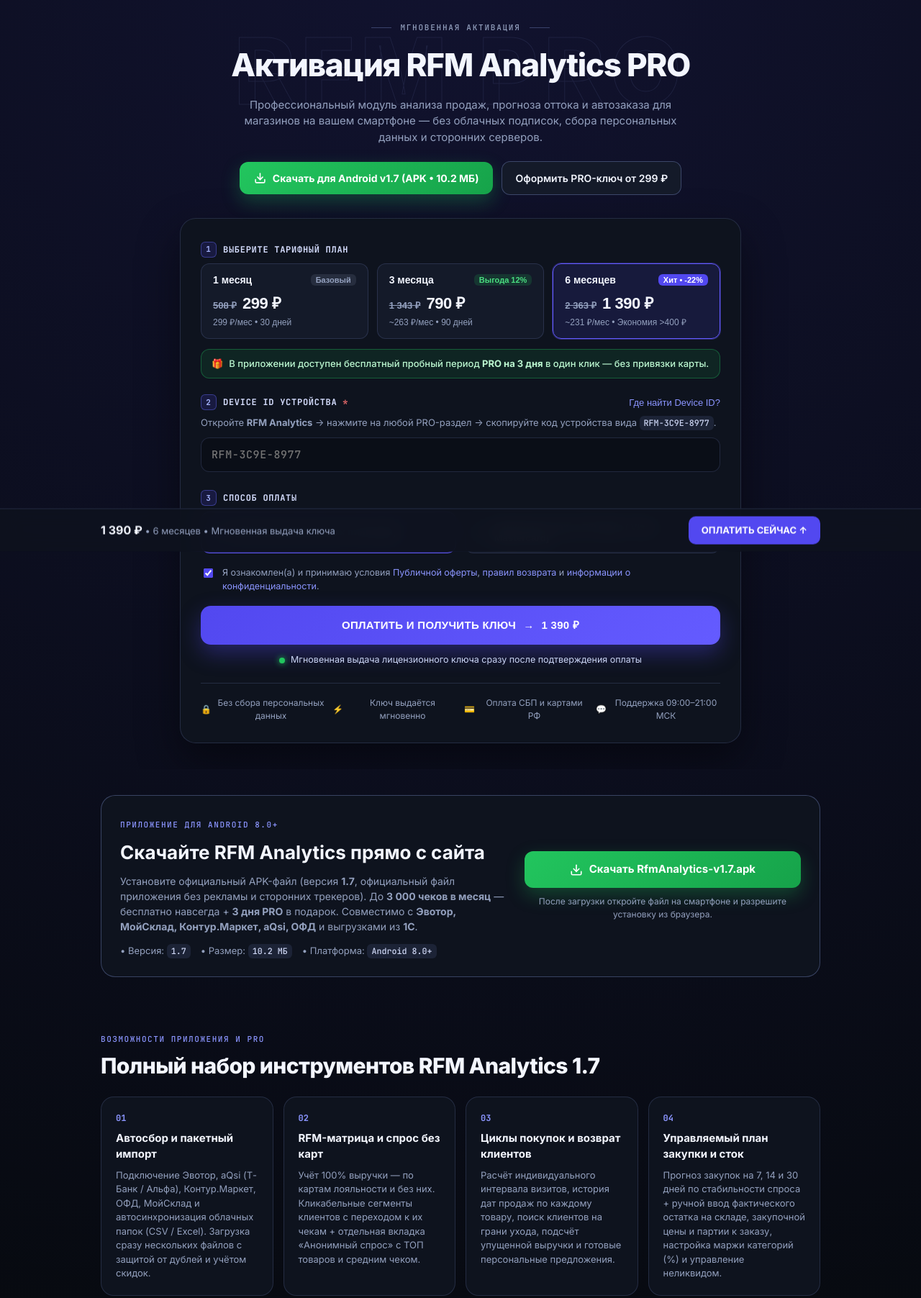
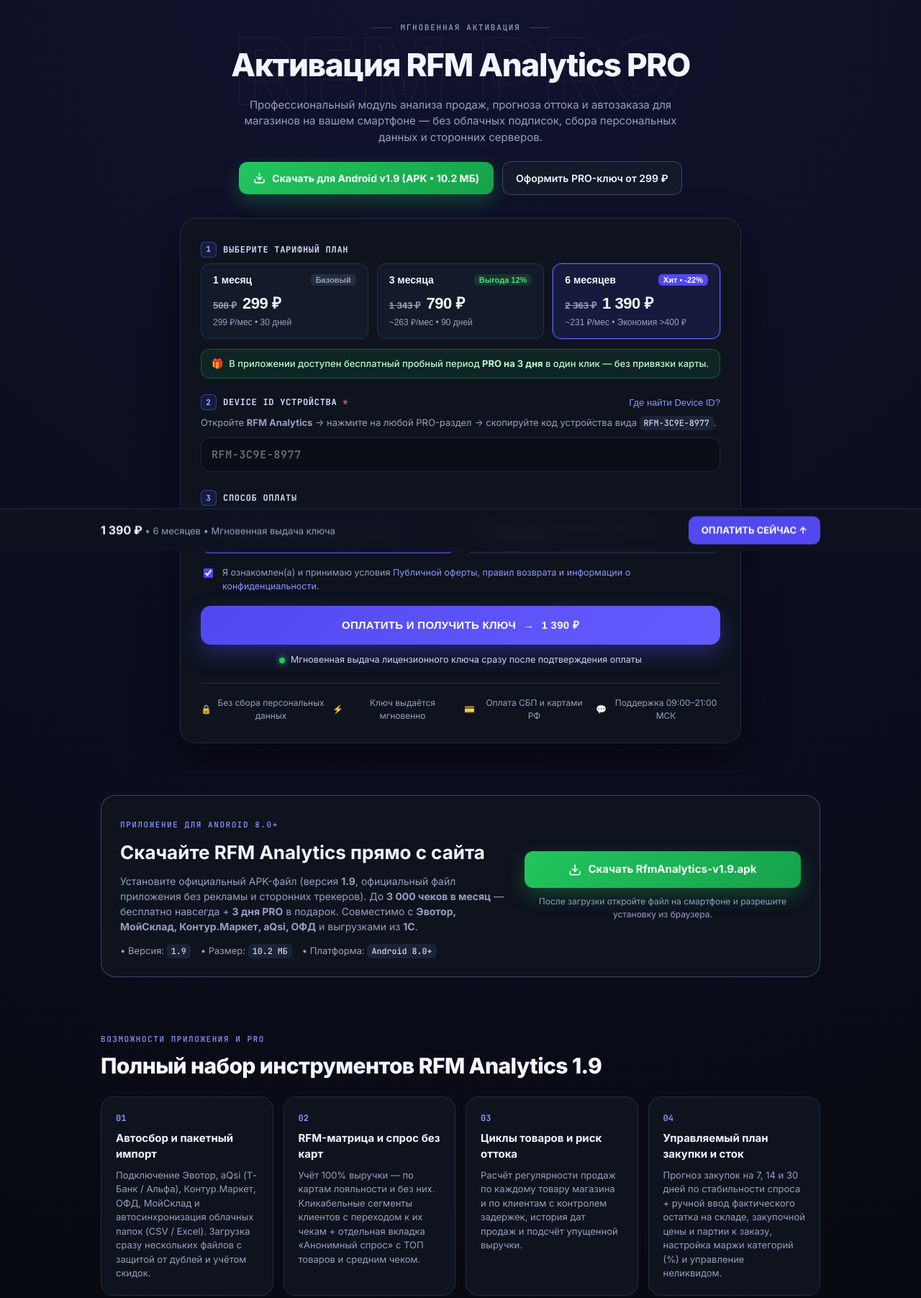
Before and after one commit to EasyNickHub/rfmanalytics-site, a plain HTML site: page index.html in a window 1280 px wide. Shown: the part 100-1904 px from the top of the page at 72% size. Drawn offline with Linux system fonts and the light colour scheme.

Commit message:
Release v1.9 (build 9): update APK, store-wide cycles, remove SHA-256

```diff
--- a/index.html
+++ b/index.html
@@ -4,7 +4,7 @@
   <meta charset="UTF-8" />
   <meta name="viewport" content="width=device-width, initial-scale=1.0" />
   <title>RFM Analytics — Аналитика продаж, учёт и автозаказ для касс (Эвотор, МойСклад, 1С)</title>
-  <meta name="description" content="Скачать RFM Analytics 1.7 на Android бесплатно (до 3 000 чеков/мес + 3 дня PRO бесплатно): RFM-матрица, аналитика анонимного спроса, план автозаказа с ручным вводом остатков и цен, расчёт упущенной выручки. Эвотор, МойСклад, Контур.Маркет, aQsi, ОФД и 1С." />
+  <meta name="description" content="Скачать RFM Analytics 1.9 на Android бесплатно (до 3 000 чеков/мес + 3 дня PRO бесплатно): RFM-матрица, аналитика анонимного спроса, план автозаказа с ручным вводом остатков и цен, расчёт упущенной выручки. Эвотор, МойСклад, Контур.Маркет, aQsi, ОФД и 1С." />
   <meta name="keywords" content="RFM анализ, аналитика продаж Android, автозаказ поставщикам, ABC XYZ анализ, учет остатков и закупок, Эвотор аналитика, МойСклад отчеты, Контур Маркет, aQsi касса, ОФД чеки, упущенная выручка, приложение для розничного магазина" />
   <meta name="robots" content="index, follow" />
   <meta name="google-site-verification" content="pWfbYv-F8W7Id_dpy9z2B5LiRByqvF4GBSKoa-mpiX4" />
@@ -13,13 +13,13 @@
   <meta property="og:type" content="website" />
   <meta property="og:locale" content="ru_RU" />
   <meta property="og:site_name" content="RFM Analytics PRO" />
-  <meta property="og:title" content="RFM Analytics 1.7 — Аналитика продаж и автозаказ для касс на Android" />
+  <meta property="og:title" content="RFM Analytics 1.9 — Аналитика продаж и автозаказ для касс на Android" />
   <meta property="og:description" content="Контроль 100% выручки, RFM и анонимный спрос, циклы покупок, упущенная выручка, план закупки с вводом остатков и закупочных цен. 3 дня PRO бесплатно внутри приложения." />
   <meta property="og:url" content="https://rfmpro.ru/" />
   <meta property="og:image" content="https://rfmpro.ru/favicon.png" />
   <meta name="twitter:card" content="summary" />
-  <meta name="twitter:title" content="RFM Analytics 1.7 — Аналитика продаж и автозаказ для касс на Android" />
-  <meta name="twitter:description" content="Скачайте RFM Analytics 1.7 для Android бесплатно (до 3 000 чеков/мес + 3 дня PRO бесплатно)." />
+  <meta name="twitter:title" content="RFM Analytics 1.9 — Аналитика продаж и автозаказ для касс на Android" />
+  <meta name="twitter:description" content="Скачайте RFM Analytics 1.9 для Android бесплатно (до 3 000 чеков/мес + 3 дня PRO бесплатно)." />
   <meta name="twitter:image" content="https://rfmpro.ru/favicon.png" />
   <link rel="icon" href="/favicon.ico" sizes="any" />
   <link rel="icon" type="image/png" sizes="120x120" href="/favicon-120.png" />
@@ -38,9 +38,9 @@
         "name": "RFM Analytics",
         "operatingSystem": "Android 8.0+",
         "applicationCategory": "BusinessApplication",
-        "softwareVersion": "1.7",
+        "softwareVersion": "1.9",
         "url": "https://rfmpro.ru/",
-        "downloadUrl": "https://rfmpro.ru/RfmAnalytics-v1.7.apk",
+        "downloadUrl": "https://rfmpro.ru/RfmAnalytics-v1.9.apk",
         "image": "https://rfmpro.ru/favicon.png",
         "description": "Офлайн-приложение для аналитики продаж, RFM-матрицы и анонимного спроса, расчёта циклов покупок, упущенной выручки и плана закупки с ручным вводом остатков на складе и закупочных цен. Поддержка Эвотор, МойСклад, Контур.Маркет, aQsi, ОФД и пакетного импорта таблиц из 1С.",
         "offers": [
@@ -160,9 +160,9 @@
             Профессиональный модуль анализа продаж, прогноза оттока и автозаказа для магазинов на вашем смартфоне — без облачных подписок, сбора персональных данных и сторонних серверов.
           </p>
           <div class="hero-cta-row">
-            <a href="RfmAnalytics-v1.7.apk" download="RfmAnalytics-v1.7.apk" class="btn-download">
+            <a href="RfmAnalytics-v1.9.apk" download="RfmAnalytics-v1.9.apk" class="btn-download">
               <svg width="17" height="17" viewBox="0 0 24 24" fill="none" stroke="currentColor" stroke-width="2.2" stroke-linecap="round" stroke-linejoin="round" aria-hidden="true"><path d="M21 15v4a2 2 0 0 1-2 2H5a2 2 0 0 1-2-2v-4"/><polyline points="7 10 12 15 17 10"/><line x1="12" y1="15" x2="12" y2="3"/></svg>
-              Скачать для Android v1.7 (APK • 10.2 МБ)
+              Скачать для Android v1.9 (APK • 10.2 МБ)
             </a>
             <a href="#orderForm" class="btn-secondary-hero">Оформить PRO-ключ от 299 ₽</a>
           </div>
@@ -318,18 +318,18 @@
             <span class="section-kicker">ПРИЛОЖЕНИЕ ДЛЯ ANDROID 8.0+</span>
             <h2>Скачайте RFM Analytics прямо с сайта</h2>
             <p class="download-desc">
-              Установите официальный APK-файл (версия <b>1.7</b>, официальный файл приложения без рекламы и сторонних трекеров). До <b>3 000 чеков в месяц</b> — бесплатно навсегда + <b>3 дня PRO</b> в подарок. Совместимо с <b>Эвотор, МойСклад, Контур.Маркет, aQsi, ОФД</b> и выгрузками из <b>1С</b>.
+              Установите официальный APK-файл (версия <b>1.9</b>, официальный файл приложения без рекламы и сторонних трекеров). До <b>3 000 чеков в месяц</b> — бесплатно навсегда + <b>3 дня PRO</b> в подарок. Совместимо с <b>Эвотор, МойСклад, Контур.Маркет, aQsi, ОФД</b> и выгрузками из <b>1С</b>.
             </p>
             <div class="download-meta">
-              <span>• Версия: <code>1.7</code></span>
+              <span>• Версия: <code>1.9</code></span>
               <span>• Размер: <code>10.2 МБ</code></span>
               <span>• Платформа: <code>Android 8.0+</code></span>
             </div>
           </div>
           <div class="download-actions">
-            <a href="RfmAnalytics-v1.7.apk" download="RfmAnalytics-v1.7.apk" class="btn-download btn-download-lg">
+            <a href="RfmAnalytics-v1.9.apk" download="RfmAnalytics-v1.9.apk" class="btn-download btn-download-lg">
               <svg width="18" height="18" viewBox="0 0 24 24" fill="none" stroke="currentColor" stroke-width="2.2" stroke-linecap="round" stroke-linejoin="round" aria-hidden="true"><path d="M21 15v4a2 2 0 0 1-2 2H5a2 2 0 0 1-2-2v-4"/><polyline points="7 10 12 15 17 10"/><line x1="12" y1="15" x2="12" y2="3"/></svg>
-              Скачать RfmAnalytics-v1.7.apk
+              Скачать RfmAnalytics-v1.9.apk
             </a>
             <p class="download-hint">После загрузки откройте файл на смартфоне и разрешите установку из браузера.</p>
           </div>
@@ -342,7 +342,7 @@
       <div class="container">
         <div class="section-head">
           <span class="section-kicker">ВОЗМОЖНОСТИ ПРИЛОЖЕНИЯ И PRO</span>
-          <h2>Полный набор инструментов RFM Analytics 1.7</h2>
+          <h2>Полный набор инструментов RFM Analytics 1.9</h2>
         </div>
 
         <div class="features-grid">
@@ -358,8 +358,8 @@
           </article>
           <article class="feature-card">
             <div class="feature-num">03</div>
-            <h3>Циклы покупок и возврат клиентов</h3>
-            <p>Расчёт индивидуального интервала визитов, история дат продаж по каждому товару, поиск клиентов на грани ухода, подсчёт упущенной выручки и готовые персональные предложения.</p>
+            <h3>Циклы товаров и риск оттока</h3>
+            <p>Расчёт регулярности продаж по каждому товару магазина и по клиентам с контролем задержек, история дат продаж и подсчёт упущенной выручки.</p>
           </article>
           <article class="feature-card">
             <div class="feature-num">04</div>
```
Also changed, not shown: 1 other file.
